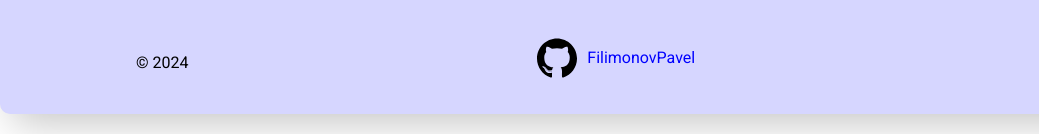
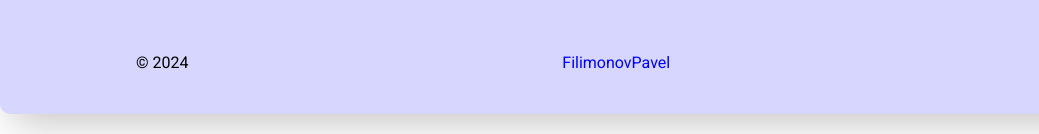
Before and after one commit to FilimonovPavel/rsschool-cv, a plain HTML site: page index.html in a window 1280 px wide. Shown: the part 1938-2072 px from the top of the page, 0-1039 px from the left. Drawn offline with Linux system fonts and the light colour scheme; files whose address does not match are found by name.

Commit message:
fix: delete not working icon

```diff
--- a/index.html
+++ b/index.html
@@ -250,16 +250,9 @@ function multiply(a, b) {
 
     <footer class="footer">
       <div>&copy; 2024</div>
-      <div class="container">
-        <img
-          class="github-logo"
-          src="/assets/icons/github.svg"
-          alt="RS School logo"
-       >
-        <a class="git-link" href="https://github.com/FilimonovPavel"
+        <a class="git-link" href="https://github.com/FilimonovPavel" title="my github link"
           >FilimonovPavel</a
         >
-      </div>
       <a
         class="rss-link"
         href="https://rs.school/courses/javascript-ru"
```
Also changed, not shown: assets/icons/github.svg (deleted).
